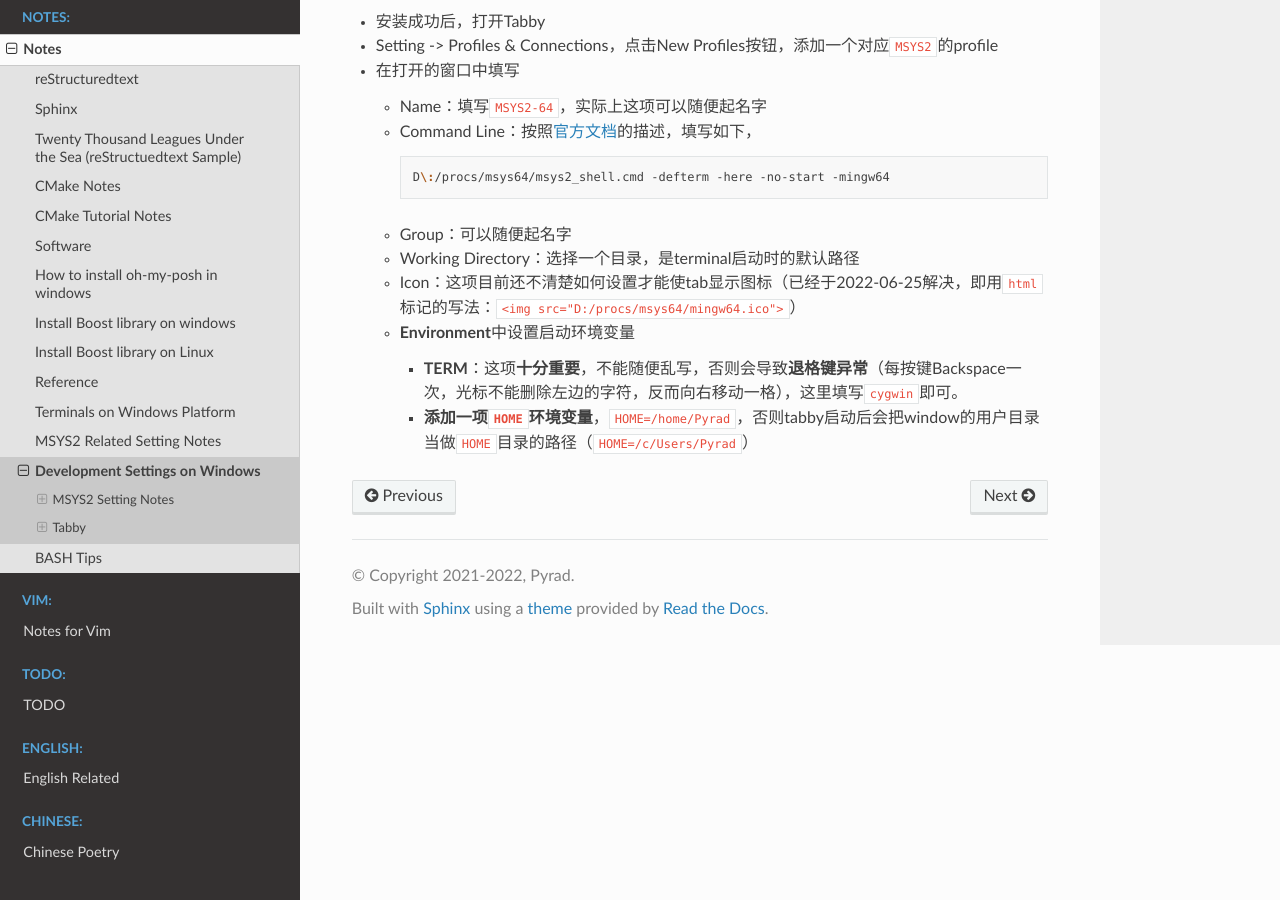
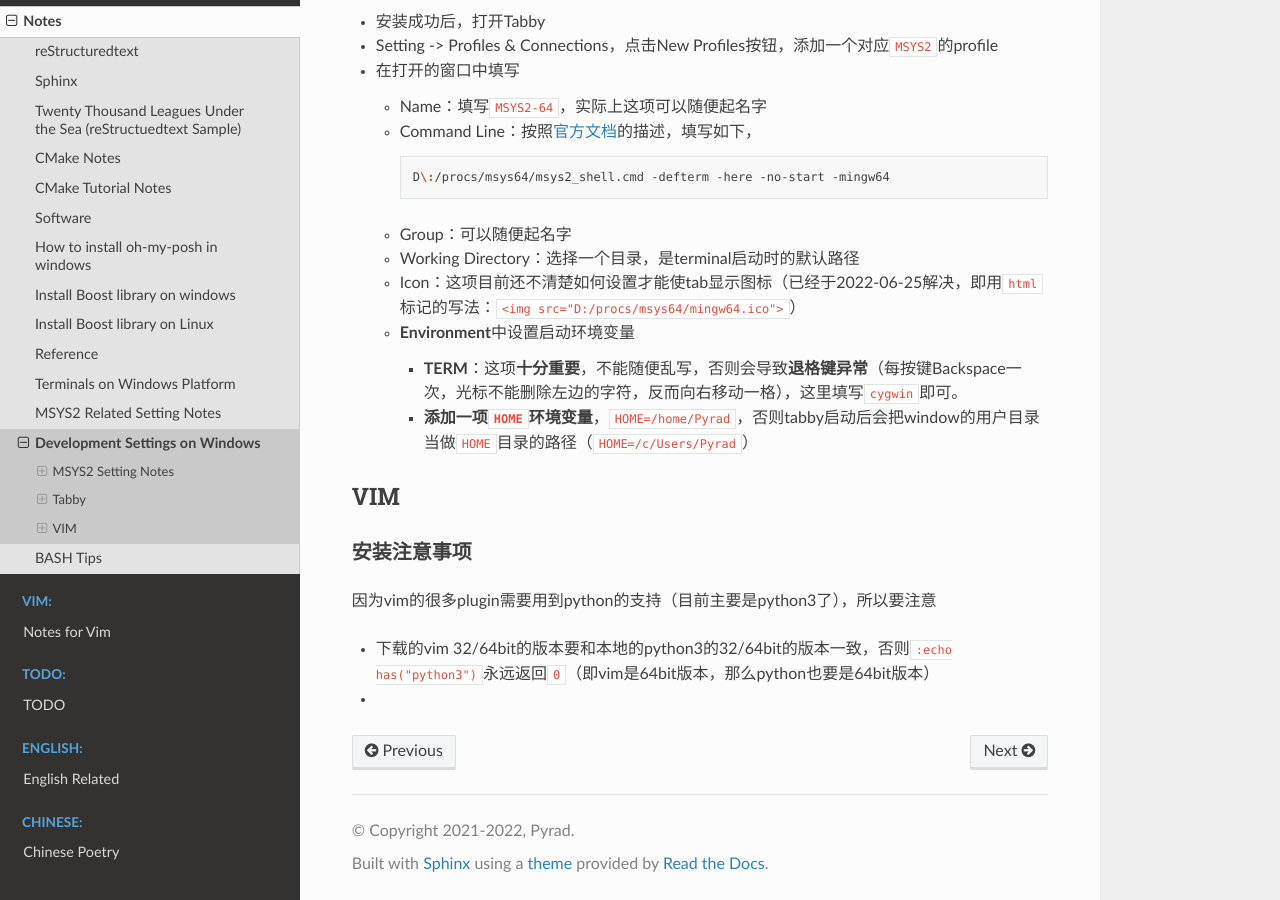
Before and after one commit to Pyrad/pyradnotes, a Sphinx documentation site: the page built from source/Notes/WinDevEnvSetup.md, in a window 1280 px wide and 900 px high, scrolled down 7711 px. Built offline with Sphinx 7.4.7 and the Read the Docs theme 2.0.0, drawn with Linux system fonts in a browser that asks for light colours.

Commit message:
Some tips for VIM installation

```diff
--- a/source/Notes/WinDevEnvSetup.md
+++ b/source/Notes/WinDevEnvSetup.md
@@ -463,3 +463,16 @@
 
     - **TERM**：这项**十分重要**，不能随便乱写，否则会导致**退格键异常**（每按键Backspace一次，光标不能删除左边的字符，反而向右移动一格），这里填写`cygwin`即可。
     - **添加一项`HOME`环境变量**，`HOME=/home/Pyrad`，否则tabby启动后会把window的用户目录当做`HOME`目录的路径（`HOME=/c/Users/Pyrad`）
+
+
+
+
+
+## VIM
+
+### 安装注意事项
+
+因为vim的很多plugin需要用到python的支持（目前主要是python3了），所以要注意
+
+- 下载的vim 32/64bit的版本要和本地的python3的32/64bit的版本一致，否则`:echo has("python3")`永远返回`0`（即vim是64bit版本，那么python也要是64bit版本）
+-
```
